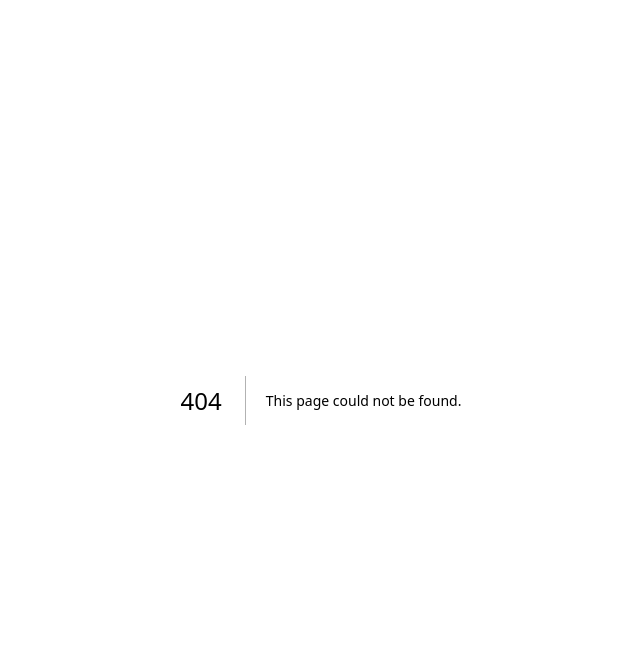
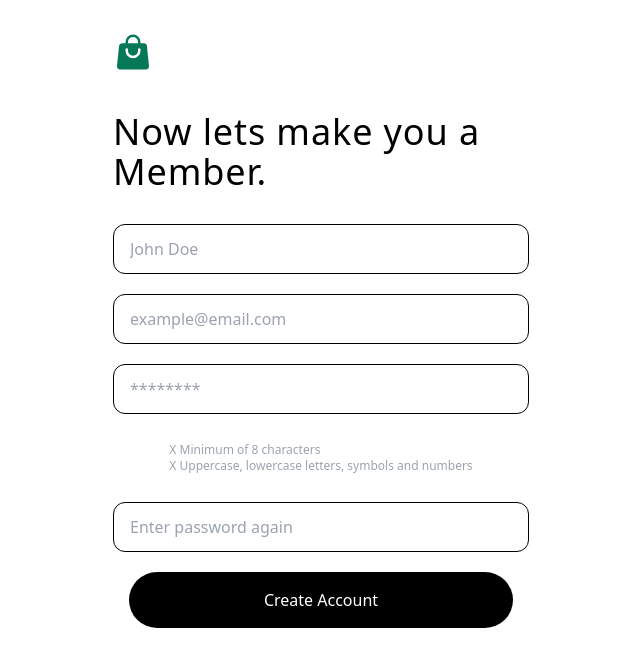
Before and after one commit to joykamlomo/my-storefront, a Next.js app: page /signup in a window 1280 px wide. Before the commit this address had no page. Shown: the top 666 px of the page, without its empty margins (319-959 px from the left). Built offline with nearby package versions, Linux system fonts and the light colour scheme.

Commit message:
signup screen

```diff
--- a/app/store.js
+++ b/app/store.js
@@ -37,4 +37,4 @@ export const store = configureStore({
     }),
 });
 
-export const persistor = persistStore(store);
+export let persistor = persistStore(store);
--- a/pages/shipping.js
+++ b/pages/shipping.js
@@ -20,7 +20,7 @@ const Shipping = () => {
   } = useForm();
 
   // geet items & total from store
-  const shipping = useSelector(selectShipping);
+  // const shipping = useSelector(selectShipping);
 
   const submitHandler = ({ fullName, address, city, postalCode, country }) => {
     dispatch(addShipping({ fullName, address, city, postalCode, country }));
--- /dev/null
+++ b/pages/signup.js
@@ -0,0 +1,55 @@
+import React from 'react';
+import { ShoppingBagIcon } from '@heroicons/react/24/solid';
+
+function SignupScreen() {
+  return (
+    <div className="flex h-screen">
+      <div className="max-w-md mx-auto flex flex-col space-y-8 py-8 px-4">
+        <div className="w-full flex-0">
+          <span>
+            <ShoppingBagIcon className="w-10 h-10 text-emerald-700" />{' '}
+          </span>
+          <h2 className="text-black text-4xl font-sans tracking-wide leading-9r mt-10">
+            Now lets make you a Member.
+          </h2>
+        </div>
+        <div className="flex-grow min-h-0">
+          <form className="w-full flex flex-col items-center space-y-5">
+            <input
+              type="text"
+              className="w-full py-3 px-4 border border-black rounded-xl"
+              placeholder="John Doe"
+            />
+            <input
+              type="email"
+              className="w-full py-3 px-4 border border-black rounded-xl"
+              placeholder="example@email.com"
+            />
+            <input
+              type="password"
+              className="w-full py-3 px-4 border border-black rounded-xl"
+              placeholder="********"
+            />
+            <span className="text-gray-400 text-xs">
+              <p className="py-2 px-1">
+                X Minimum of 8 characters <br /> X Uppercase, lowercase letters,
+                symbols and numbers
+              </p>
+            </span>
+            <input
+              type="password"
+              className="w-full py-3 px-4 border border-black rounded-xl"
+              placeholder="Enter password again"
+            />
+
+            <button className="bg-black text-white py-4 px-6 mt-5 sm:w-full md:w-96 rounded-full">
+              Create Account
+            </button>
+          </form>
+        </div>
+      </div>
+    </div>
+  );
+}
+
+export default SignupScreen;
```
